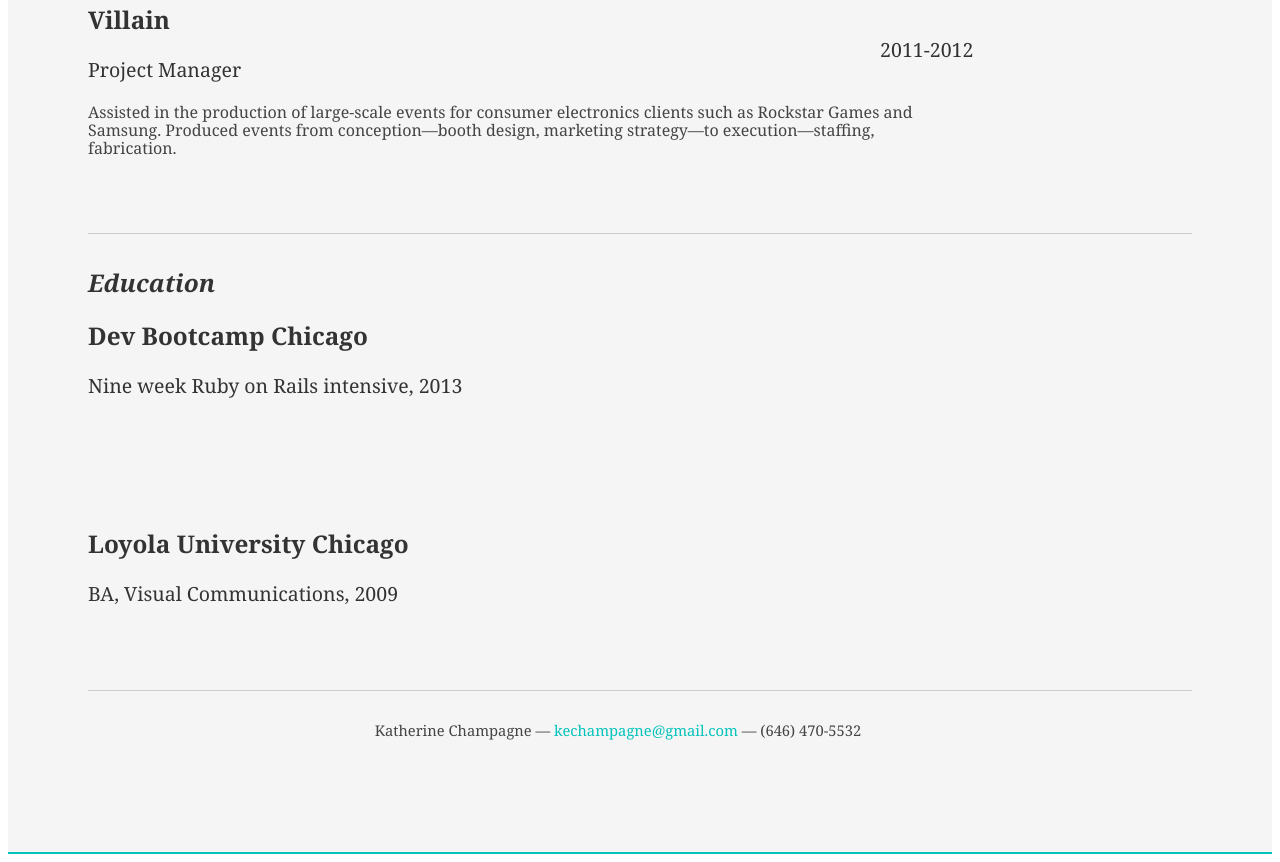
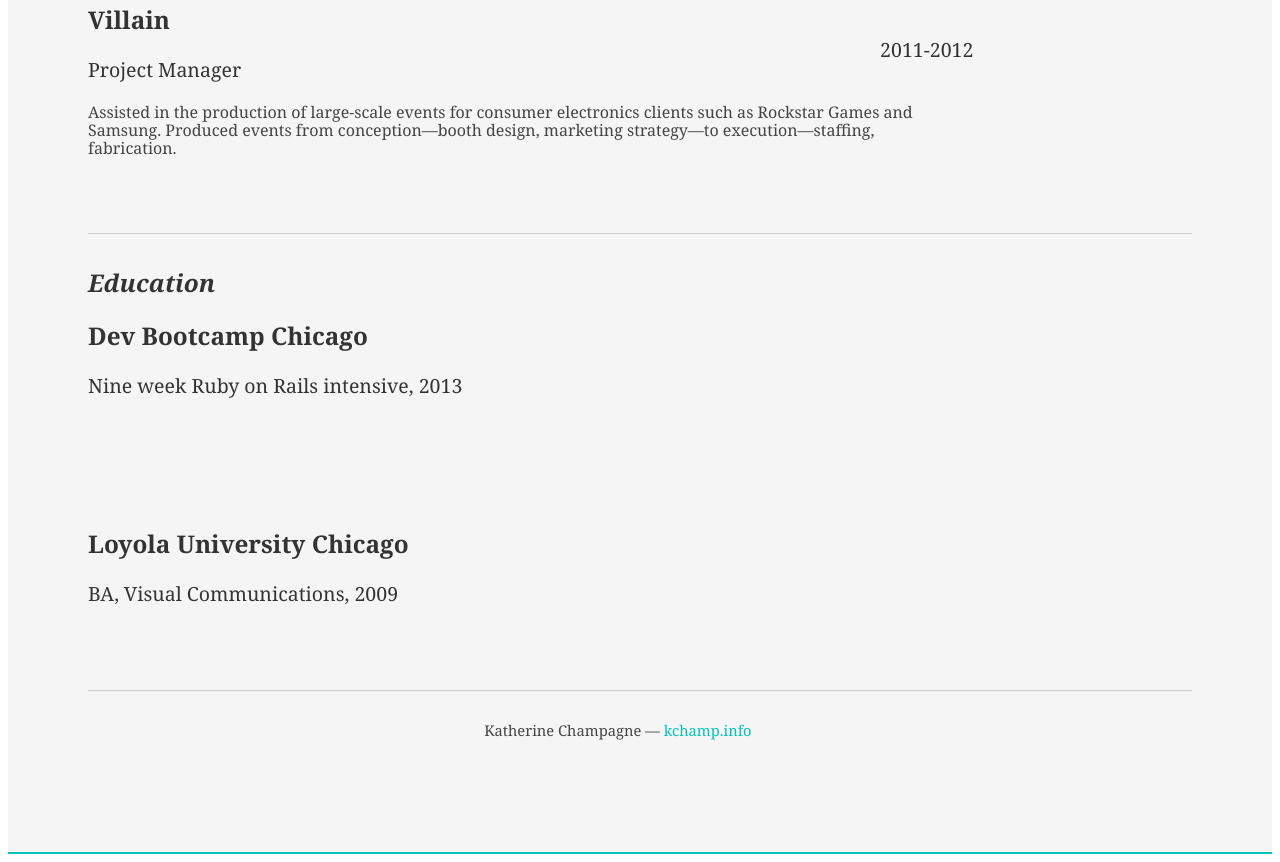
Before and after one commit to keccers/resume, a plain HTML site: page index.html in a window 1280 px wide. Shown: the part 1403-2265 px from the top of the page. Drawn offline with Linux system fonts and the light colour scheme; a small style sheet from the web is missing.

Commit message:
Add kchamp.info to footer

```diff
--- a/index.html
+++ b/index.html
@@ -162,7 +162,7 @@
 		</div><!--// bd -->
 
 		<div id="ft">
-			<p>Katherine Champagne &mdash; <a href="mailto:kechampagne@gmail.com">kechampagne@gmail.com</a> &mdash; (646) 470-5532</p>
+			<p>Katherine Champagne &mdash; <a href="http://kchamp.info" alt="kchamp dot info" target="_blank">kchamp.info</a></p>
 		</div><!--// footer -->
 
 	</div><!-- // inner -->
```
